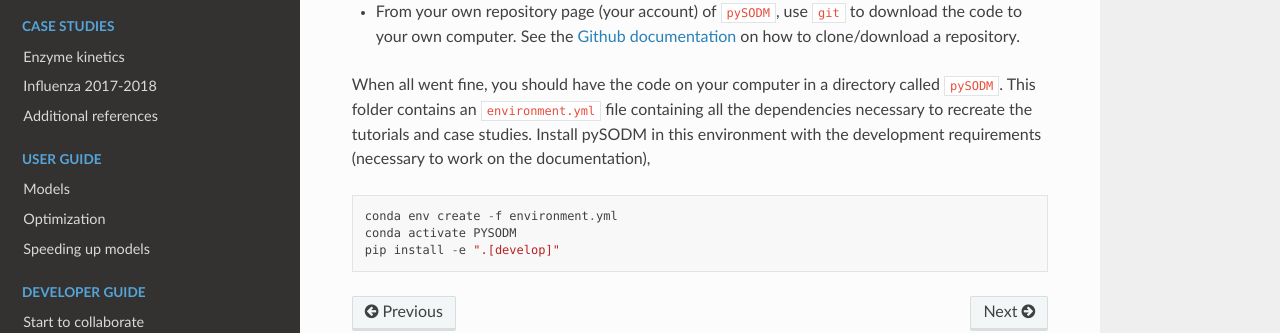
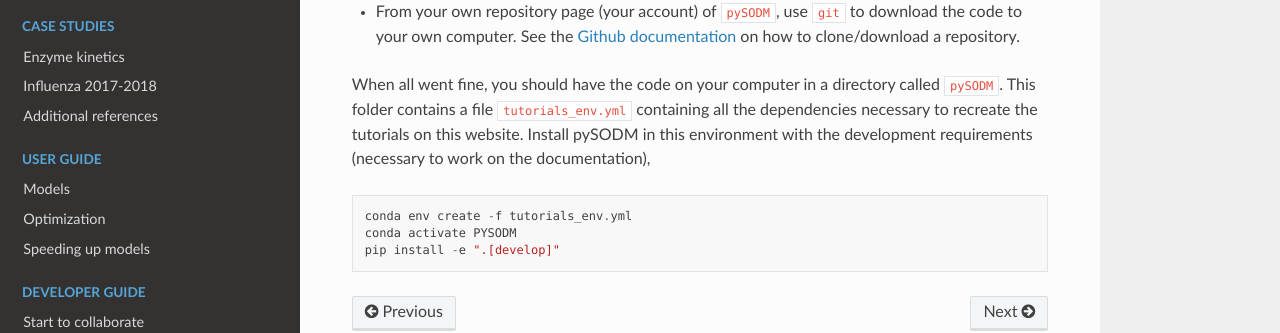
Before and after one commit to twallema/pySODM, a Sphinx documentation site: the page built from docs/installation.md, in a window 1280 px wide and 900 px high, scrolled down 1445 px. Shown: the part 440-773 px from the top of the window. Built offline with Sphinx 7.4.7 and the Read the Docs theme 2.0.0, drawn with Linux system fonts in a browser that asks for light colours.

Commit message:
update installation instructions

````diff
--- a/docs/installation.md
+++ b/docs/installation.md
@@ -73,9 +73,9 @@ Installing pySODM from pyPI does not give you acces to the tutorials and case st
 - On the [pySODM Github repository page](https://github.com/twallema/pySODM) click the `Fork` button.
 - From your own repository page (your account) of `pySODM`, use [`git`](https://git-scm.com/) to download the code to your own computer. See the [Github documentation](https://help.github.com/en/github/creating-cloning-and-archiving-repositories/cloning-a-repository) on how to clone/download a repository.
 
-When all went fine, you should have the code on your computer in a directory called `pySODM`. This folder contains an `environment.yml` file containing all the dependencies necessary to recreate the tutorials and case studies. Install pySODM in this environment with the development requirements (necessary to work on the documentation),
+When all went fine, you should have the code on your computer in a directory called `pySODM`. This folder contains a file `tutorials_env.yml` containing all the dependencies necessary to recreate the tutorials on this website. Install pySODM in this environment with the development requirements (necessary to work on the documentation),
 ```
-conda env create -f environment.yml
+conda env create -f tutorials_env.yml
 conda activate PYSODM
 pip install -e ".[develop]"
 ```
````
